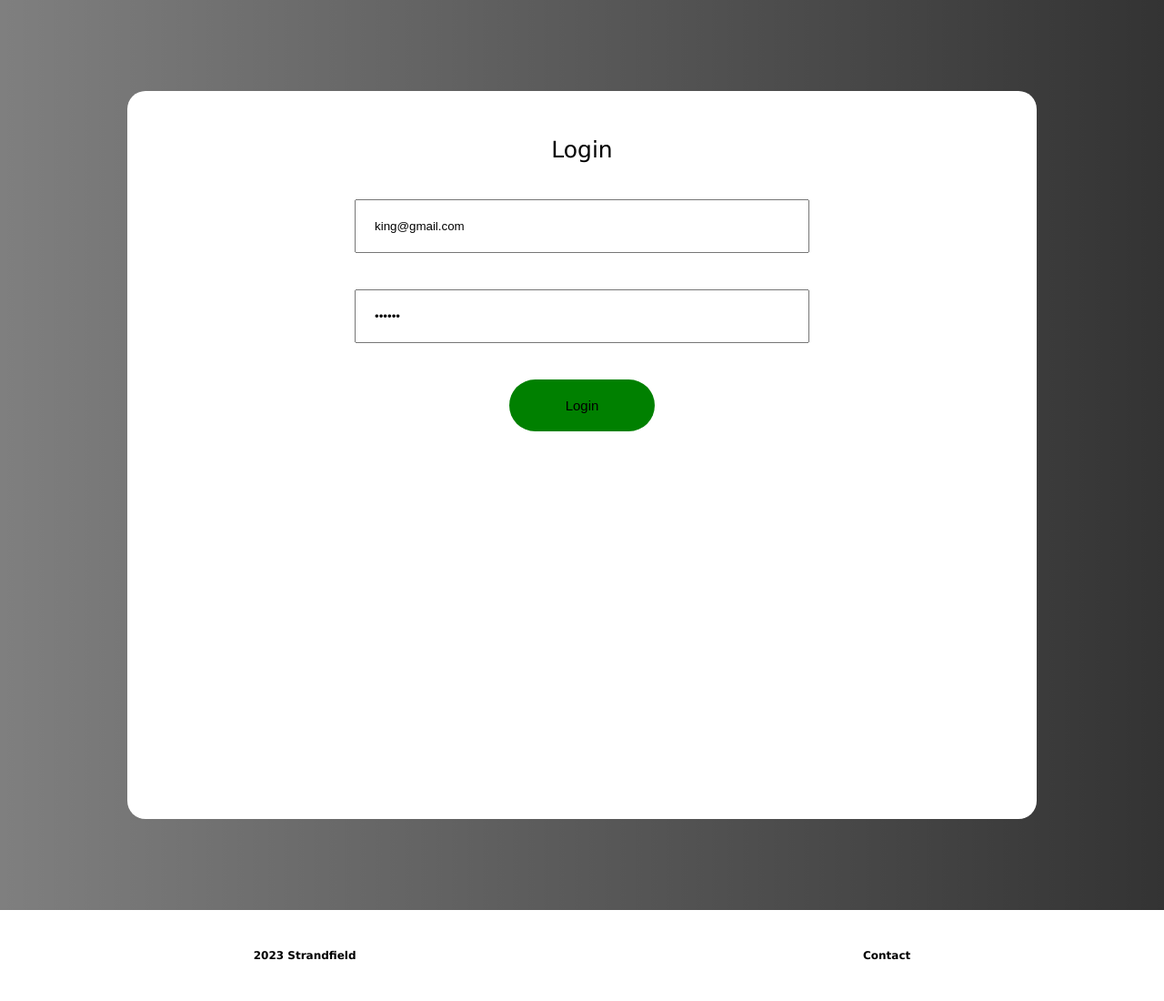
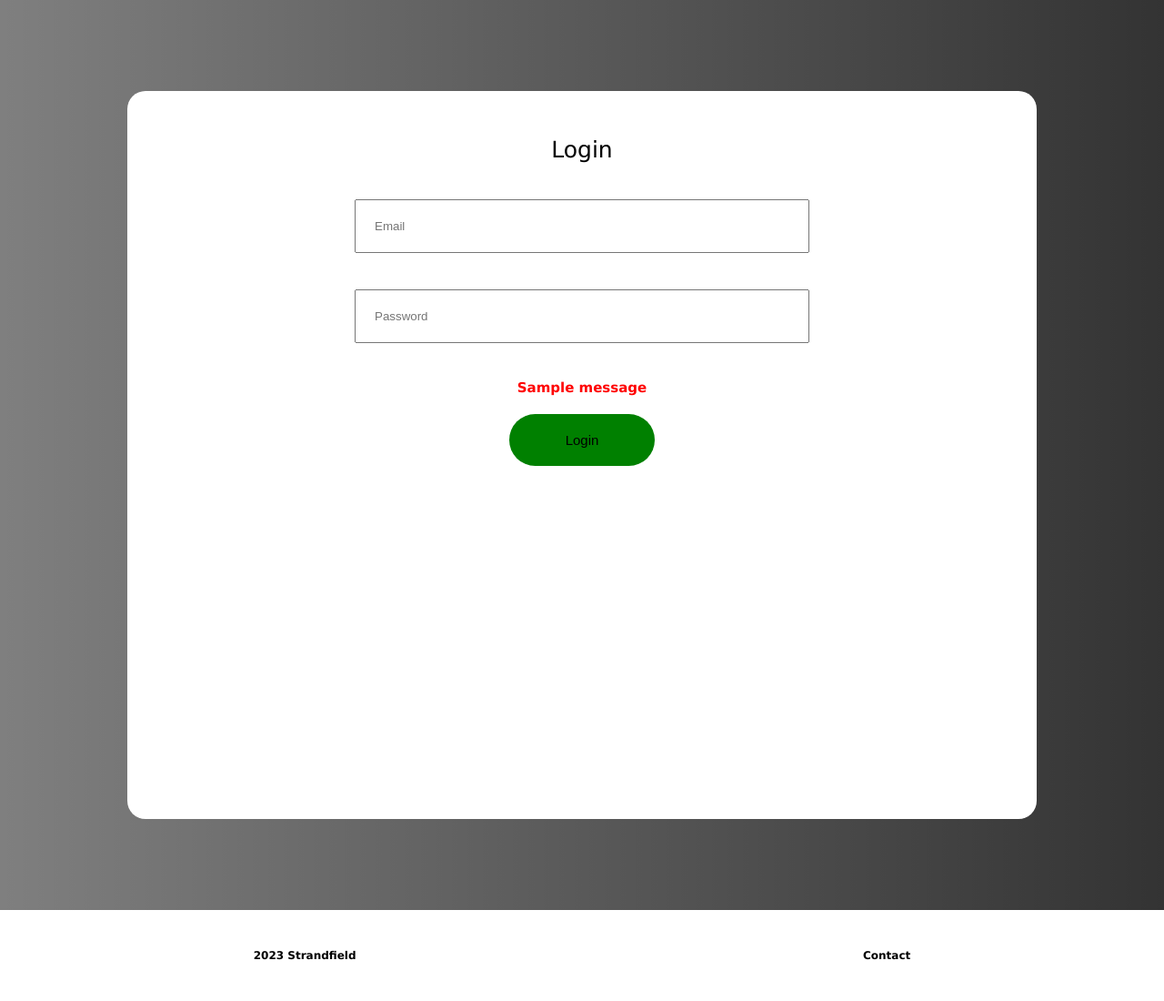
Before and after one commit to likhithpindi1/web-python, a Django app: page /login/ in a window 1280 px wide. Shown: the part 80-1180 px from the top of the page at 91% size. Run offline with Django 4.2, Linux system fonts and the light colour scheme; tables that the repository leaves empty hold one stand-in row (values such as "Sample post"); one stand-in notice (Sample message) is shown.

Commit message:
login page updated

```diff
--- a/mysite/mysite/views.py
+++ b/mysite/mysite/views.py
@@ -54,56 +54,51 @@ class homepage(commonData):
                         phone_number = request.POST.get("phone_number")
                         Email_ID = request.POST.get("email")
                         password = request.POST.get("password")
-
-
                         user = None
-                        name = None
-                        print("0")
-
                         try:
-
                                 user = register.objects.values_list('Email_ID',flat=True)
-
-                                print("1")
-
                                 if len(user) == 0 :
-                                        print("1.0")
                                         m = register(First_Name = First_Name,last_Name = last_Name, phone_number = phone_number ,Email_ID = Email_ID, password = password)
-                                        print("1.2")
                                         m.save()
                                         transaction.on_commit(r.do_something)
                                 else:
-                                        print("3")
                                         l = len(user)
                                         for i in range(l):
-                                                print("2")
-                                                if user[i]== Email_ID:
-                                                        print("4")
-                                                        print("user is present ")
-                                                        return redirect("register")
-                                                else:
-                                                        print("5")
-                                                        m = register(First_Name = First_Name,last_Name = last_Name, phone_number = phone_number ,Email_ID = Email_ID, password = password)
-                                                        m.save()
-                                                        transaction.on_commit(r.do_something)
-
-                                                break
-
+                                                for j in range(i+1):
+                                                        if user[i]== Email_ID:
+                                                                messages.error(request,"EMAIL ID ALREADY EXIST")
+                                                                return redirect('register')
+                                                        break
+                                        m = register(First_Name = First_Name,last_Name = last_Name, phone_number = phone_number ,Email_ID = Email_ID, password = password)
+                                        m.save()
+                                        transaction.on_commit(r.do_something)
+                                        return render(request,'login.html',r.data)
                         except:
-                                pass
+                                return render(request,'login.html',r.data)
+               return render(request,'login.html',r.data)
+        def user(request):
+                r= commonData()
+                if request.method == "POST":
+                        print(0)
+                        login_email = request.POST.get('login_email')
+                        login_password = request.POST.get('login_password')
+                        register_email = request.POST.get('email')
+                        register_password = request.POST.get('password')
+                        user= register.objects.values_list('Email_ID','password')
+                        print(user)
+                        for  i,j in user:
+                                print(i)
+                                print(j)
+                                if i == login_email and j == login_password:
+                                        print(i)
+                                        print(j)
+                                        return render(request,'user.html',r.data)
+                        else:
+                                messages.error(request,"EMAIL ID OR PASSWORD IS INCORRECT")
+                                return redirect('login')
 
 
-
-
-
-               return render(request,"login.html",r.data)
-
-
-
-        def user(request):
-                r= commonData()
                 return render(request,'user.html',r.data)
-
         @api_view()
         def api(request):
                 return Response({'status' : 200 , 'message':'this is my first api framework'})
--- a/mysite/static/CSS/register/mobile.css
+++ b/mysite/static/CSS/register/mobile.css
@@ -34,6 +34,14 @@ font-weight: 2rem;
     width: 23rem;
 
 }
+.error
+{
+    color:red;
+    margin-bottom: 2rem;
+
+
+
+}
 .to-submit
 {
 
--- a/mysite/static/CSS/register/register.css
+++ b/mysite/static/CSS/register/register.css
@@ -36,6 +36,14 @@ padding:2rem;
 width:50rem;
 
 }
+.error
+{
+    color:red;
+    margin-bottom: 2rem;
+
+
+
+}
 .to-submit
 {
 
--- a/mysite/static/CSS/register/tab.css
+++ b/mysite/static/CSS/register/tab.css
@@ -34,6 +34,14 @@ padding:2rem;
 width:30rem;
 
 }
+.error
+{
+    color:red;
+    margin-bottom: 2rem;
+
+
+
+}
 .to-submit
 {
 
--- a/mysite/templates/login.html
+++ b/mysite/templates/login.html
@@ -6,10 +6,12 @@
     <form action="{% url 'user' %}" method="post" class="register-form">
         {% csrf_token %}
         <p class="register-head">Login</p>
-        <input type="email" value="king@gmail.com" class="register-input-4 common-input" name="email" placeholder="Email" required><br>
-        <input type="password" value="123dsf" class="register-input-5 common-input" name="password" placeholder="Password" required><br>
-        {% if massage in messages %}
-        <h1>{{ message }}</h1>
+        <input type="email" value="" class="register-input-4 common-input" name="login_email" placeholder="Email" required><br>
+        <input type="password" value="" class="register-input-5 common-input" name="login_password" placeholder="Password" required><br>
+        {% if messages %}
+        {% for message in messages %}
+        <h1 class="error">{{ message }}</h1>
+        {% endfor %}
         {% endif %}
         <button class="to-submit" type="submit">Login</button>
     </form>
```
Also changed, not shown: mysite/templates/demo.html (+49 -1 lines), mysite/templates/register.html (+7 -8 lines), mysite/service/migrations/0009_alter_register_email_id.py (added), mysite/service/migrations/0010_alter_register_email_id.py (added), mysite/service/models.py (line endings or trailing spaces).
